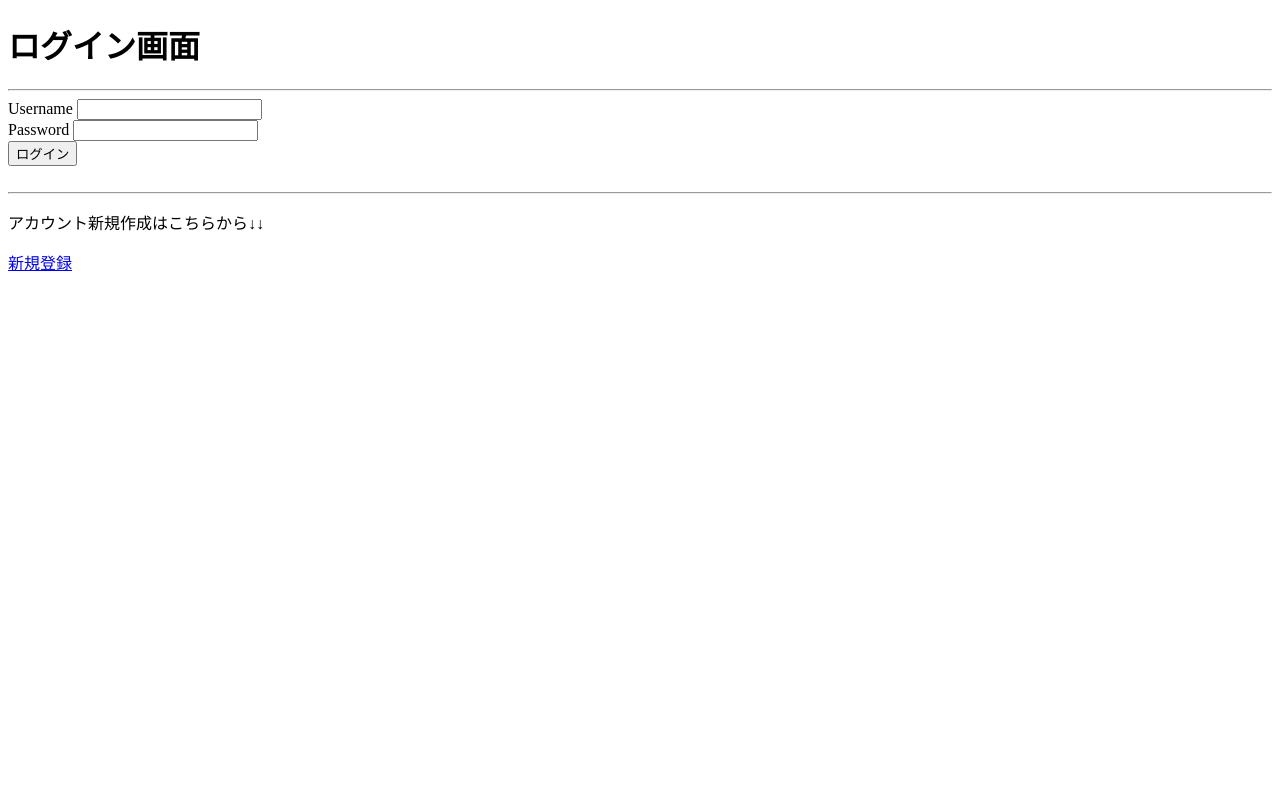
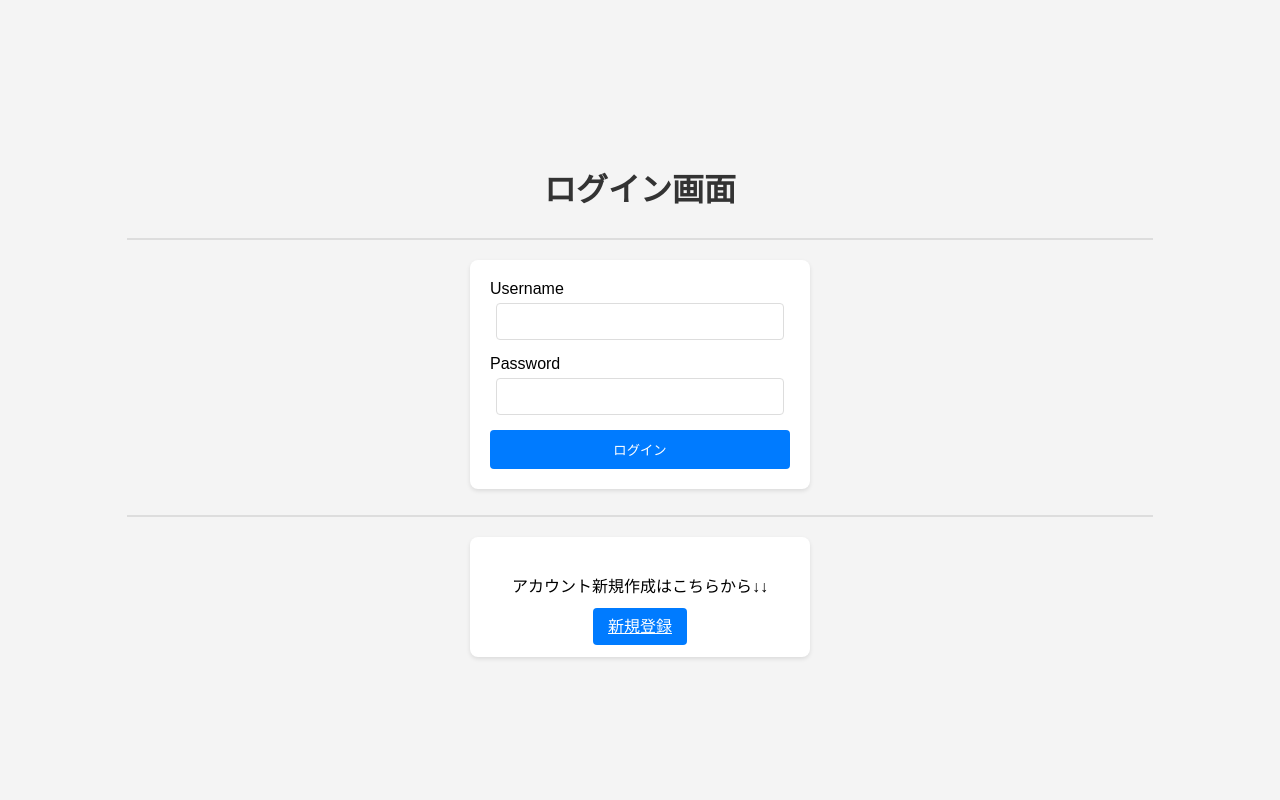
Before and after one commit to OsaKaIchiro/Al_application, a FastAPI app: template app/templates/log_in_page.html in a window 1280 px wide. Run offline with FastAPI, Linux system fonts and the light colour scheme; the template is opened without the code that fills it, so the values that code supplies are empty.

Commit message:
login画面のCSSを作成

```diff
--- a/app/static/css/log_in_page.css
+++ b/app/static/css/log_in_page.css
@@ -0,0 +1,65 @@
+body {
+    font-family: sans-serif;
+    background-color: #f4f4f4;
+    display: flex;
+    flex-direction: column;
+    align-items: center;
+    justify-content: center;
+    height: 100vh;
+    margin: 0;
+}
+
+h1 {
+    color: #333;
+    margin-bottom: 20px;
+}
+
+.under_line {
+    width: 80%;
+    border: 1px solid #ddd;
+    margin-bottom: 20px;
+}
+
+.text {
+    width: 300px;
+    padding: 20px;
+    background-color: #fff;
+    border-radius: 8px;
+    box-shadow: 0 2px 4px rgba(0, 0, 0, 0.1);
+    text-align: center;
+}
+
+label {
+    display: block;
+    margin-bottom: 5px;
+    text-align: left;
+}
+
+input[type="text"],
+input[type="password"] {
+    width: calc(100% - 12px);
+    padding: 10px;
+    margin-bottom: 15px;
+    border: 1px solid #ddd;
+    border-radius: 4px;
+    box-sizing: border-box;
+}
+
+.button {
+    background-color: #007bff;
+    color: white;
+    padding: 10px 15px;
+    border: none;
+    border-radius: 4px;
+    cursor: pointer;
+    width: 100%;
+}
+
+.button:hover {
+    background-color: #0056b3;
+}
+
+#error_message {
+    color: red;
+    margin-top: 10px;
+}
--- a/app/templates/log_in_page.html
+++ b/app/templates/log_in_page.html
@@ -5,7 +5,7 @@
     <meta charset="UTF-8">
     <meta name="viewport" content="width=device-width, initial-scale=1.0">
     <title>Document</title>
-    <link rel="stylesheet" type="text/css" href="/static/log_in_page.css">
+    <link rel="stylesheet" type="text/css" href="/static/css/log_in_page.css">
 </head>
 
 <body>
```
